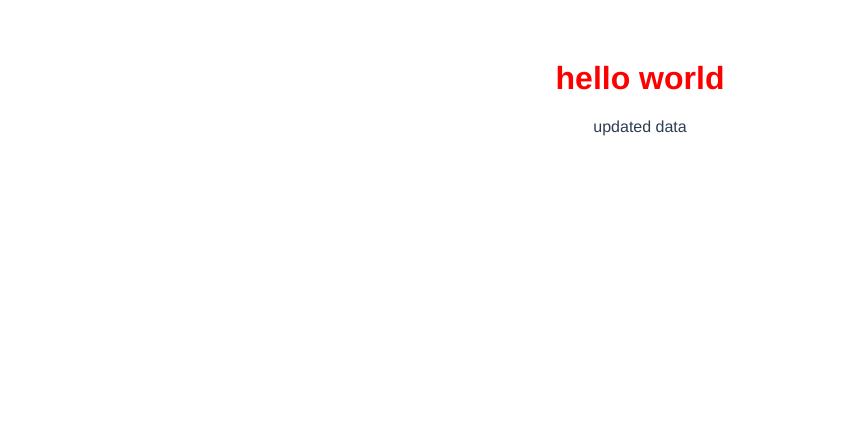
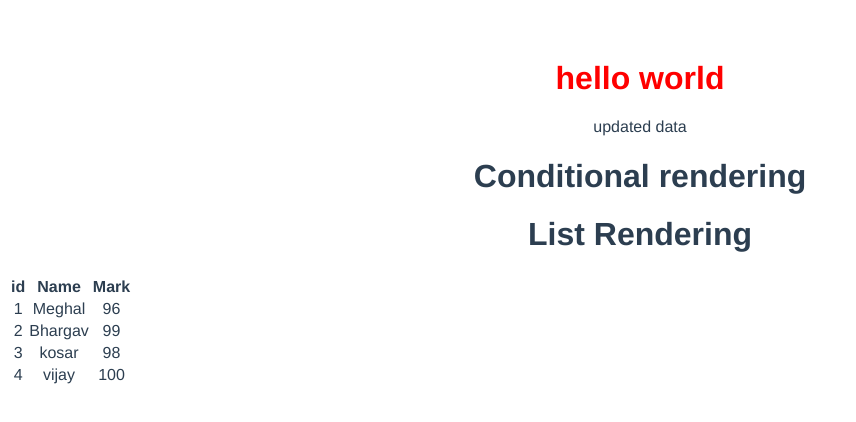
Before and after one commit to Meghal-raimp/Vuejs_Tranining, a Vue app in the folder firstproject/: page / in a window 1280 px wide. Shown: the top 422 px of the page, without its empty margins (0-856 px from the left). Built offline with nearby package versions, Linux system fonts and the light colour scheme.

Commit message:
conditional & looping

```diff
--- a/firstproject/src/App.vue
+++ b/firstproject/src/App.vue
@@ -1,16 +1,22 @@
 <template>
   <div>
     <HelloWorld />
+    <ConditionalRendering />
+    <ListRendering />
   </div>
 </template>
 
 <script>
 import HelloWorld from "@/components/template.vue";
+import ConditionalRendering from "@/components/conditionalrendering.vue";
+import ListRendering from "@/components/listrendering.vue";
 
 export default {
   name: 'App',
   components: {
+    ListRendering,
     HelloWorld,
+    ConditionalRendering,
   }
 }
 </script>
--- /dev/null
+++ b/firstproject/src/components/conditionalrendering.vue
@@ -0,0 +1,16 @@
+<template>
+  <div>
+    <h1>Conditional rendering</h1>
+    <h2 v-if="show">conditional working</h2>
+  </div>
+</template>
+<script>
+export default {
+  name: 'ConditionalRendering',
+  data() {
+    return {
+      show: false,
+    }
+  }
+}
+</script>
--- /dev/null
+++ b/firstproject/src/components/listrendering.vue
@@ -0,0 +1,36 @@
+<template>
+  <div>
+    <h1> List Rendering</h1>
+    <table>
+      <thead>
+      <tr>
+        <th> id </th>
+        <th> Name </th>
+        <th> Mark </th>
+      </tr>
+      </thead>
+      <tbody>
+      <tr v-for="(list, index) in listData" :key="index">
+        <td>{{list.id}}</td>
+        <td>{{list.Name}}</td>
+        <td>{{list.Mark}}</td>
+      </tr>
+      </tbody>
+    </table>
+  </div>
+</template>
+<script>
+export default {
+  name: "ListRendering",
+  data(){
+    return {
+      listData: [
+        {id: 1, Name: 'Meghal', Mark: 96},
+        {id: 2, Name: 'Bhargav', Mark: 99},
+        {id: 3, Name: 'kosar', Mark: 98},
+        {id: 4, Name: 'vijay', Mark: 100},
+      ]
+    }
+  },
+}
+</script>
```
